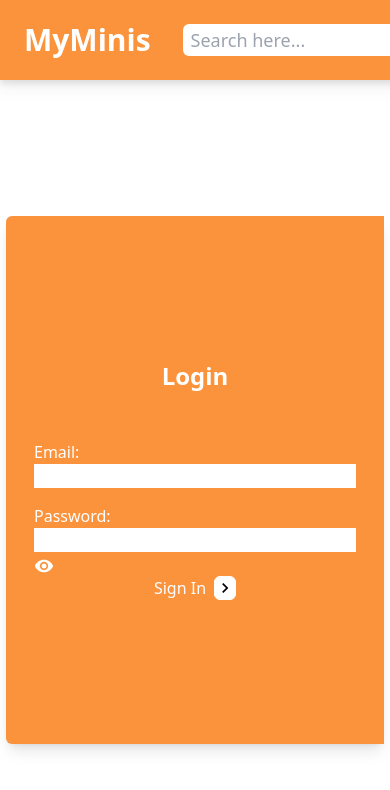
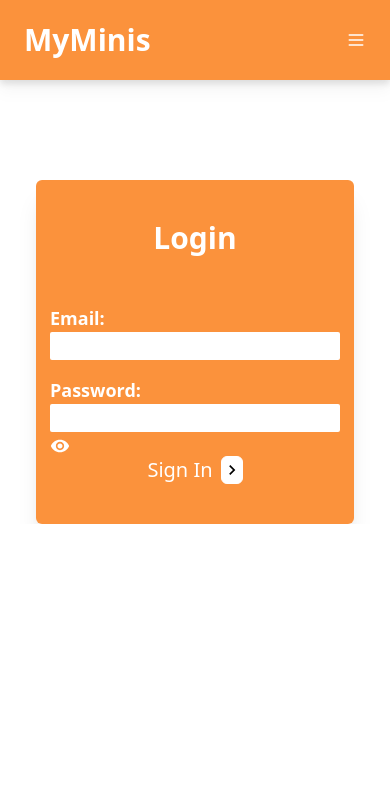
Before and after one commit to Fraser-Dunn/mini-website, a React (Create React App) app: page /login in a window 390 px wide. Shown: the top 790 px of the page. Built offline with nearby package versions, Linux system fonts and the light colour scheme.

Commit message:
css changed on login and navbar

```diff
--- a/src/components/Navbar.jsx
+++ b/src/components/Navbar.jsx
@@ -19,39 +19,42 @@ const Navbar = (props) => {
             </Link>
             <ul className="hidden md2:flex text-xl text-white px-4">
               <li>
-                <Link className="px-8" to="/">
+                <Link className="header-link" to="/">
                   Home
                 </Link>
               </li>
               <li>
-                <Link className="px-8" to="/sets">
+                <Link className="header-link" to="/sets">
                   Sets
                 </Link>
               </li>
               <li>
-                <Link className="px-8" to="/newin">
+                <Link className="header-link" to="/newin">
                   New
                 </Link>
               </li>
               <li>
-                <Link className="px-8" to="/gallery">
+                <Link className="header-link" to="/gallery">
                   Gallery
                 </Link>
               </li>
             </ul>
           </div>
-          <div>
-            {/* Search Bar needs to be hidden below 910px*/}
+          {/* Search Bar */}
+          <div className="justify-items-start">
             <input
-              className="flex w-max rounded-md text-lg px-2 py-0.5 outline-none mr-6"
+              className="search-bar-large w-max rounded-md text-lg px-2 py-0.5 outline-none mr-6"
               type="text"
               placeholder="Search here..."
             />
           </div>
 
-          {/* Admin Button needs to be hidden at 1050px */}
-          <Link to={props.isAuthed ? "/admin" : "/login"}>
-            <div className="hidden lg:flex pr-4">
+          {/* Admin Button needs to be hidden at 910px */}
+          <Link
+            className="admin-button-nav-hidden"
+            to={props.isAuthed ? "/admin" : "/login"}
+          >
+            <div className="flex pr-4">
               <button className="px-4 py-3 ml-6">Admin</button>
             </div>
           </Link>
@@ -67,7 +70,9 @@ const Navbar = (props) => {
 
         <ul
           className={
-            !nav ? "hidden" : "absolute bg-orange-400 w-full px-8 pb-3"
+            !nav
+              ? "hidden"
+              : "absolute bg-orange-400 w-full px-8 pb-3 flex flex-col"
           }
         >
           <li className="border-b-2 border-white w-full">
@@ -90,10 +95,20 @@ const Navbar = (props) => {
               Gallery
             </Link>
           </li>
-
-          <div className="flex justify-end my-4">
-            <button className="px-2 py-1 mb-2">Admin</button>
-          </div>
+          <li className="border-b-2 border-white w-full">
+            <Link
+              onClick={handleClick}
+              className="text-white"
+              to={props.isAuthed ? "/admin" : "/login"}
+            >
+              Admin
+            </Link>
+          </li>
+          <input
+            className="search-bar-drop px-2 py-1 mb-1 w-max rounded-md outline-none"
+            type="text"
+            placeholder="Search here..."
+          />
         </ul>
       </div>
       <div className="headerOffset"></div>
--- a/src/index.css
+++ b/src/index.css
@@ -43,14 +43,87 @@
 }
 
 .body-base {
-  margin-top: 100px;
   display: flex;
   align-items: center;
   justify-content: center;
+  padding:0 36px;
+  height: 100%;
+  overflow: auto;
+  padding-top: 100px;
+
 }
 .container {
- max-width: 378px;
- width: 100%;
+ display: flex;
+ max-width: 1024px;
+
 }
 
-/* Special breakpoint for logIn image (270px) */
+.card-container {
+  max-width: 378px;
+  width: 100%;
+  min-width: 378px;
+  border-top-left-radius: 6px;
+  border-bottom-left-radius: 6px;
+
+}
+
+.input-w {
+  min-width: fit-content;
+}
+
+.search-bar-drop {
+  margin-top: 20px;
+  align-self: center;
+  width: 100%;
+}
+
+.header-link {
+  padding: 0 32px;
+}
+
+
+/* Media Queries */
+
+@media only screen and (max-width: 909px) {
+  .admin-button-nav-hidden {
+    display: none;
+  }
+}
+
+@media only screen and (max-width: 1050px) {
+  .header-link {
+    padding: 0 16px;
+  }
+}
+
+@media only screen and (max-width: 719px) {
+  .container {
+    max-width: 378px;
+    width: 100%;
+    border-radius: 6px;
+  }
+
+  .card-container {
+    border-radius: 6px;
+  }
+
+  .body-base {
+    width:100vw;
+    height: 100%;
+  }
+}
+
+@media only screen and (max-width:465px) {
+  .card-container {
+    padding: 40px 14px;
+    min-width:unset;
+  }
+
+  .input-w {
+    min-width: unset;
+  }
+
+  .search-bar-large {
+    display:none;
+  }
+}
--- a/src/pages/LogIn.jsx
+++ b/src/pages/LogIn.jsx
@@ -47,16 +47,18 @@ function LogIn(props) {
 
   return (
     <>
-      <div className="body-base p-9">
-        <div className="flex max-w-5xl">
-          <div className="container rounded-l-md bg-orange-400 shadow-lg py-36 px-7 ">
-            <div className="text-center text-2xl text-white font-bold mb-8">
+      <div className="body-base">
+        <div className="container shadow-xl">
+          <div className="card-container bg-orange-400 py-36 px-7 ">
+            <div className="text-center text-3xl text-white font-bold mb-8">
               <h2>Login</h2>
             </div>
             <form className="flex flex-col" onSubmit={onSubmit}>
-              <label className="text-white pt-4">Email:</label>
+              <label className="text-white pt-4 text-lg font-semibold">
+                Email:
+              </label>
               <input
-                className="min-w-[322px]"
+                className="input-w p-[2px] rounded-sm outline-none"
                 type="email"
                 placeholder=""
                 id="email"
@@ -64,9 +66,11 @@ function LogIn(props) {
                 onChange={onChange}
               />
 
-              <label className="text-white pt-4">Password:</label>
+              <label className="text-white pt-4 text-lg font-semibold">
+                Password:
+              </label>
               <input
-                className="min-w-[322px]"
+                className="input-w p-[2px] rounded-sm outline-none"
                 type={showPassword ? "text" : "password"}
                 placeholder=""
                 id="password"
@@ -81,7 +85,7 @@ function LogIn(props) {
               />
 
               <div className="self-center flex">
-                <p className="items-center text-white justify-center mr-2">
+                <p className="items-center text-white text-xl justify-center mr-2">
                   Sign In
                 </p>
                 <button>
@@ -91,7 +95,7 @@ function LogIn(props) {
             </form>
           </div>
           {/* div needs to be invisible at 270px width*/}
-          <div className="hidden md3:flex ">
+          <div className="hidden md3:flex">
             <img
               className="w-full h-full object-cover"
               src={riseOfTiamat}
--- a/tailwind.config.js
+++ b/tailwind.config.js
@@ -11,6 +11,8 @@ module.exports = {
         // => @media (min-width: 910px) {...}
         md3: "720px",
         // => @media (min-width: 720px) {...}
+        md4: "700px",
+        // => @media (min-width: 700px) {...}
       },
       backgroundColor: {
         primary: "var(--color-bg-primary)",
```
